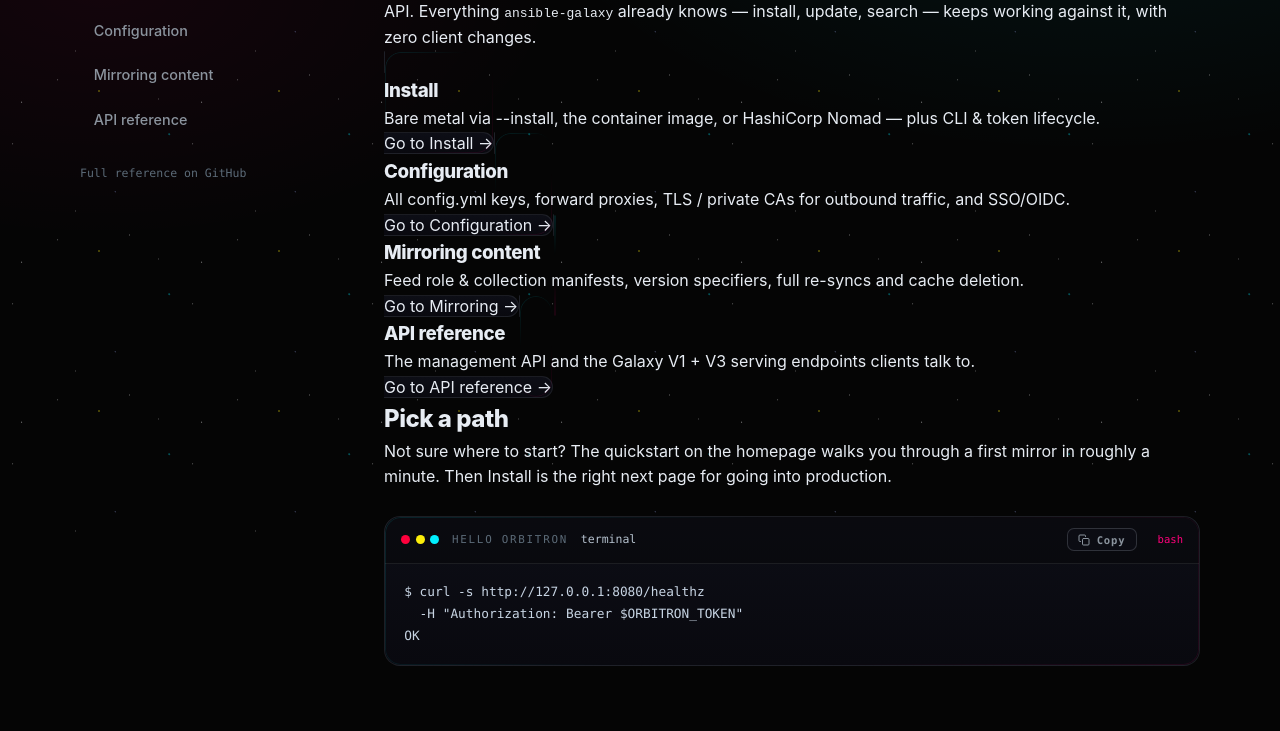
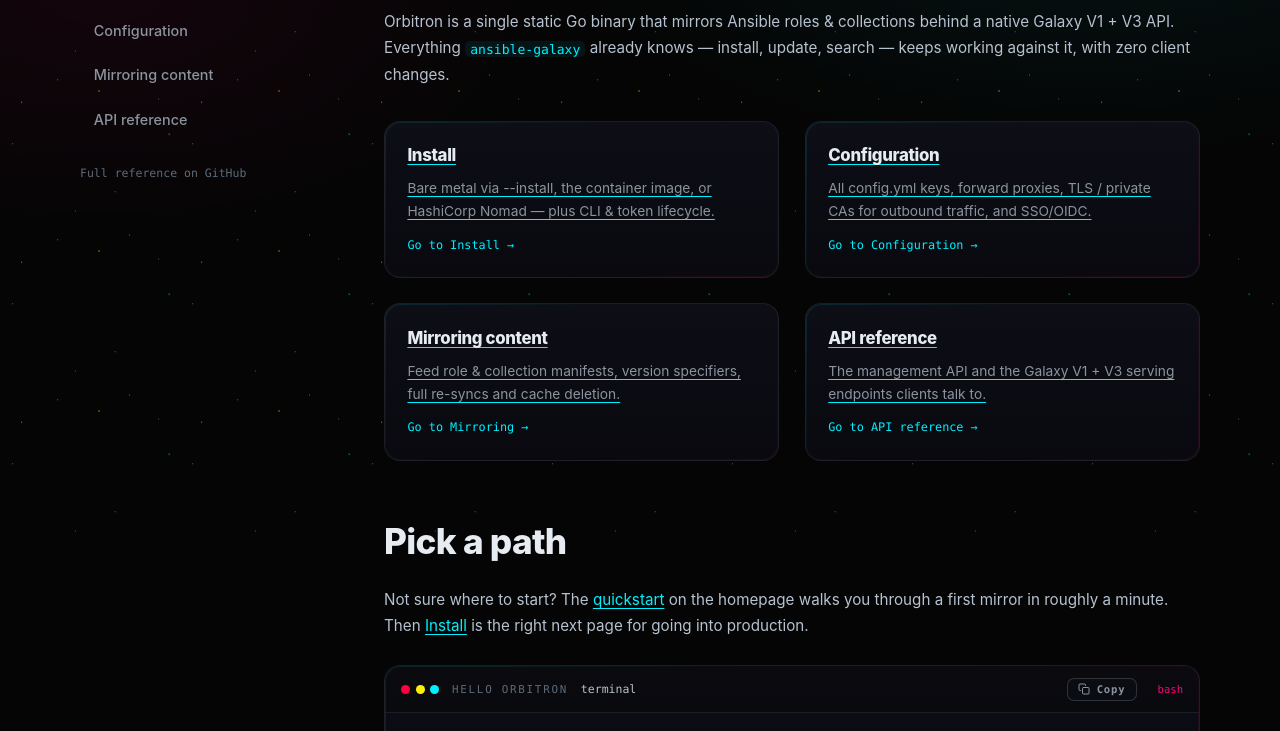
Before and after one commit to chrisvanmeer/orbitron, an Astro site in the folder site/: page /docs in a window 1280 px wide. Shown: the part 253-984 px from the top of the page. Built offline with nearby package versions, Linux system fonts and the light colour scheme; Astro itself is replaced by a stand-in of ours.

Commit message:
fix(docs): apply slotted-content styles with :global scope
Astro scoped selectors to [data-astro-cid-*] on every element; headings,
paragraphs and doc-cards authored in child pages never carried the layout's
scope attribute, so the whole DocsLayout typography + card grid never applied.
Wrapped in :global() so spacing rules now actually match.

```diff
--- a/site/src/layouts/DocsLayout.astro
+++ b/site/src/layouts/DocsLayout.astro
@@ -141,39 +141,39 @@ const current = sidebar.find((s) => s.key === section);
 		min-width: 0;
 	}
 
-	.doc-body h2 {
+	:global(.doc-body h2) {
 		font-size: clamp(1.6rem, 3vw, 2.2rem);
 		margin: 3.25rem 0 1.1rem;
 		color: var(--text);
 	}
 
-	.doc-body h2:first-of-type {
+	:global(.doc-body h2:first-of-type) {
 		margin-top: 0;
 	}
 
-	.doc-body h2 + h3 {
+	:global(.doc-body h2 + h3) {
 		margin-top: 0.6rem;
 	}
 
-	.doc-body h3 {
+	:global(.doc-body h3) {
 		font-size: 1.15rem;
 		margin: 2.4rem 0 0.85rem;
 		color: var(--text);
 	}
 
-	.doc-body h3 + h2 {
+	:global(.doc-body h3 + h2) {
 		margin-top: 3.4rem;
 	}
 
-	.doc-body p {
+	:global(.doc-body p) {
 		color: var(--text-mid);
 		font-size: 0.95rem;
 		margin: 1.05rem 0;
 		line-height: 1.75;
 	}
 
-	.doc-body p code,
-	.doc-body li code {
+	:global(.doc-body p code),
+	:global(.doc-body li code) {
 		font-family: var(--font-mono);
 		font-size: 0.86em;
 		color: var(--cyan);
@@ -182,18 +182,18 @@ const current = sidebar.find((s) => s.key === section);
 		border-radius: 5px;
 	}
 
-	.doc-body a {
+	:global(.doc-body a) {
 		color: var(--cyan);
 		text-decoration: underline;
 		text-underline-offset: 3px;
 	}
 
-	.doc-body a:hover {
+	:global(.doc-body a:hover) {
 		color: var(--pink);
 		text-decoration-color: var(--pink);
 	}
 
-	.doc-body ul {
+	:global(.doc-body ul) {
 		margin: 0.8rem 0;
 		padding-left: 1.2rem;
 		color: var(--text-mid);
@@ -201,11 +201,11 @@ const current = sidebar.find((s) => s.key === section);
 		line-height: 1.75;
 	}
 
-	.doc-body li + li {
+	:global(.doc-body li + li) {
 		margin-top: 0.35rem;
 	}
 
-	.doc-body li::marker {
+	:global(.doc-body li::marker) {
 		color: var(--pink);
 	}
 
@@ -217,35 +217,35 @@ const current = sidebar.find((s) => s.key === section);
 		margin-block: 1.75rem;
 	}
 
-	.doc-body .doc-card + .doc-card {
+	:global(.doc-body .doc-card + .doc-card) {
 		margin-top: 0;
 	}
 
-	.doc-cards {
+	:global(.doc-cards) {
 		display: grid;
 		grid-template-columns: repeat(auto-fit, minmax(260px, 1fr));
 		gap: 1.6rem;
 		margin-block: 2rem 0.75rem;
 	}
 
-	.doc-card {
+	:global(.doc-card) {
 		display: block;
 		padding: 1.3rem 1.4rem;
 	}
 
-	.doc-card h3 {
+	:global(.doc-card h3) {
 		margin: 0 0 0.5rem;
 		font-size: 1.05rem;
 	}
 
-	.doc-card p {
+	:global(.doc-card p) {
 		margin: 0;
 		font-size: 0.86rem;
 		color: var(--text-dim);
 		line-height: 1.65;
 	}
 
-	.doc-card-go {
+	:global(.doc-card-go) {
 		display: inline-block;
 		margin-top: 0.8rem;
 		font-family: var(--font-mono);
```
